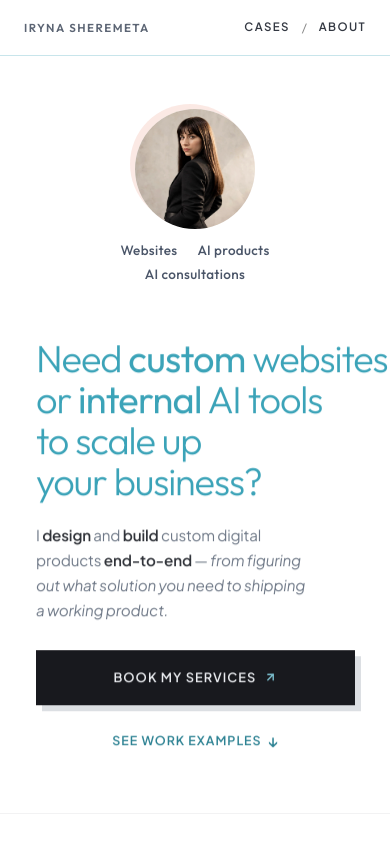
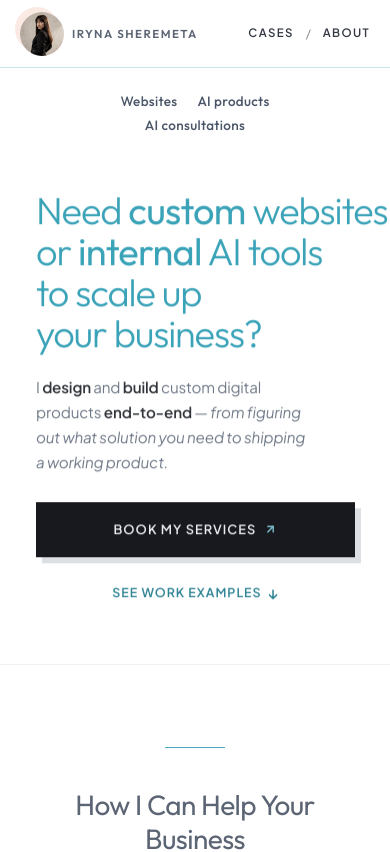
Before and after one commit to Irene2828/porfoliojuly, a Next.js app: page / in a window 390 px wide. Shown: the top 852 px of the page. Built offline with nearby package versions, Linux system fonts and the light colour scheme; no server answers; the database is empty.

Commit message:
feat(mobile): move avatar to header with desktop shadow, position labels under header

```diff
--- a/src/app/components/Header.css
+++ b/src/app/components/Header.css
@@ -231,7 +231,8 @@
 
 /* Hide mobile header elements on Desktop */
 .mobile-header-left,
-.mobile-header-right {
+.mobile-header-right,
+.mobile-header-avatar {
   display: none;
 }
 
@@ -345,8 +346,9 @@
     left: 0 !important;
     right: 0 !important;
     width: 100% !important;
-    padding: 0 1.5rem !important; /* safe side margins */
+    padding: 0 1.25rem !important; /* safe side margins */
     box-sizing: border-box !important;
+    height: 4.25rem !important;
     background-color: rgba(255, 255, 255, 0.85) !important;
     backdrop-filter: saturate(180%) blur(20px) !important;
     -webkit-backdrop-filter: saturate(180%) blur(20px) !important;
@@ -376,9 +378,21 @@
     text-decoration: none;
     display: flex;
     flex-direction: row;
-    align-items: baseline;
-    gap: 0.4rem;
+    align-items: center;
+    gap: 0.85rem;
     white-space: nowrap;
+  }
+
+  .mobile-header-avatar {
+    width: 48px;
+    height: 48px;
+    min-width: 48px;
+    border-radius: 50%;
+    object-fit: cover;
+    object-position: center 15%;
+    display: block;
+    box-shadow: -6px -6px 0px rgba(236, 145, 119, 0.2) !important;
+    border: none !important;
   }
 
   .mobile-brand-name {
@@ -426,9 +440,15 @@
 
 @media (max-width: 440px) {
   .mobile-header-left .mobile-brand-link {
-    flex-direction: column !important;
-    align-items: flex-start !important;
-    gap: 0.05rem !important;
+    flex-direction: row !important;
+    align-items: center !important;
+    gap: 0.5rem !important;
+  }
+  .mobile-header-avatar {
+    width: 44px !important;
+    height: 44px !important;
+    min-width: 44px !important;
+    box-shadow: -5px -5px 0px rgba(236, 145, 119, 0.2) !important;
   }
   .mobile-brand-name {
     font-size: 11.55px !important;
--- a/src/app/components/Header.tsx
+++ b/src/app/components/Header.tsx
@@ -1,6 +1,7 @@
 'use client';
 
 import { useState, useEffect } from 'react';
+import heroImage from '@/app/assets/test.webp';
 import './Header.css';
 
 export default function Header() {
@@ -65,9 +66,14 @@ export default function Header() {
         </nav>
       </div>
 
-      {/* Mobile Header Elements: Name and Title on Left, CASES/ABOUT on Right */}
+      {/* Mobile Header Elements: Avatar + Name on Left, CASES/ABOUT on Right */}
       <div className="mobile-header-left">
         <a href="/" aria-label="Home" className="mobile-brand-link">
+          <img
+            src={heroImage.src}
+            alt="Iryna Sheremeta"
+            className="mobile-header-avatar"
+          />
           <span className="mobile-brand-name">IRYNA SHEREMETA</span>
           <span className="mobile-brand-title">/ Creative technologist /</span>
         </a>
--- a/src/app/components/Hero.css
+++ b/src/app/components/Hero.css
@@ -1874,7 +1874,30 @@
     justify-content: center !important;
   }
 }
-/* ── Mobile hero: circular avatar instead of large portrait (2026-10-06) ── */ @media (max-width: 900px) { .hero-mobile-intro { display: none !important; } .hero-image-wrapper { order: 0 !important; margin-bottom: 0 !important; background: transparent !important; border: none !important; border-radius: 0 !important; padding: 0 !important; box-shadow: none !important; } .hero-image-container { width: 110px !important; height: 110px !important; max-width: none !important; aspect-ratio: auto !important; border-radius: 50% !important; overflow: hidden !important; margin: 0 !important; padding: 0 !important; box-shadow: none !important; } .hero-image { width: 100% !important; height: 100% !important; object-fit: cover !important; object-position: top center !important; } .hero-image-brackets, .hero-image-brackets-left, .hero-image-offset-frame, .hero-decor-square { display: none !important; } }
+
+/* ── Mobile hero: avatar moved to header, labels stay under header ── */
+@media (max-width: 900px) {
+  .hero-mobile-intro { display: none !important; }
+  .hero-image-wrapper {
+    order: 0 !important;
+    margin-top: 0 !important;
+    margin-bottom: 0 !important;
+    background: transparent !important;
+    border: none !important;
+    border-radius: 0 !important;
+    padding: 0 !important;
+    box-shadow: none !important;
+  }
+  .hero-image-container {
+    display: none !important;
+  }
+  .hero-image-brackets,
+  .hero-image-brackets-left,
+  .hero-image-offset-frame,
+  .hero-decor-square {
+    display: none !important;
+  }
+}
 
 @media (min-width: 1600px) {
   .hero-copy-motion {
--- a/src/app/index.css
+++ b/src/app/index.css
@@ -973,22 +973,18 @@ h1, h2, h3, h4, h5, h6 {
     justify-content: center !important;
     padding: 0 !important;
     margin-right: 0 !important;
-    margin-top: 1.8rem !important; /* shifted 10% lower in mobile hero */
+    margin-top: 0 !important;
     margin-bottom: 0 !important;
     transform: none !important;
     background: transparent !important;
     border: none !important;
     box-shadow: none !important;
   }
+  /* Avatar moved to header on mobile */
   .v2-theme .hero-image-container,
-  .v2-theme .cv-scanner .hero-image-container {
-    width: 120px !important;
-    height: 120px !important;
-    max-width: 120px !important;
-    aspect-ratio: 1 / 1 !important;
-    border-radius: 50% !important;
-    margin: 0 auto !important;
-    box-shadow: -5px -5px 0px rgba(236, 145, 119, 0.2) !important;
+  .v2-theme .cv-scanner .hero-image-container,
+  .hero-image-container {
+    display: none !important;
   }
   .v2-theme .hero-image-offset-frame {
     display: none !important;
```
